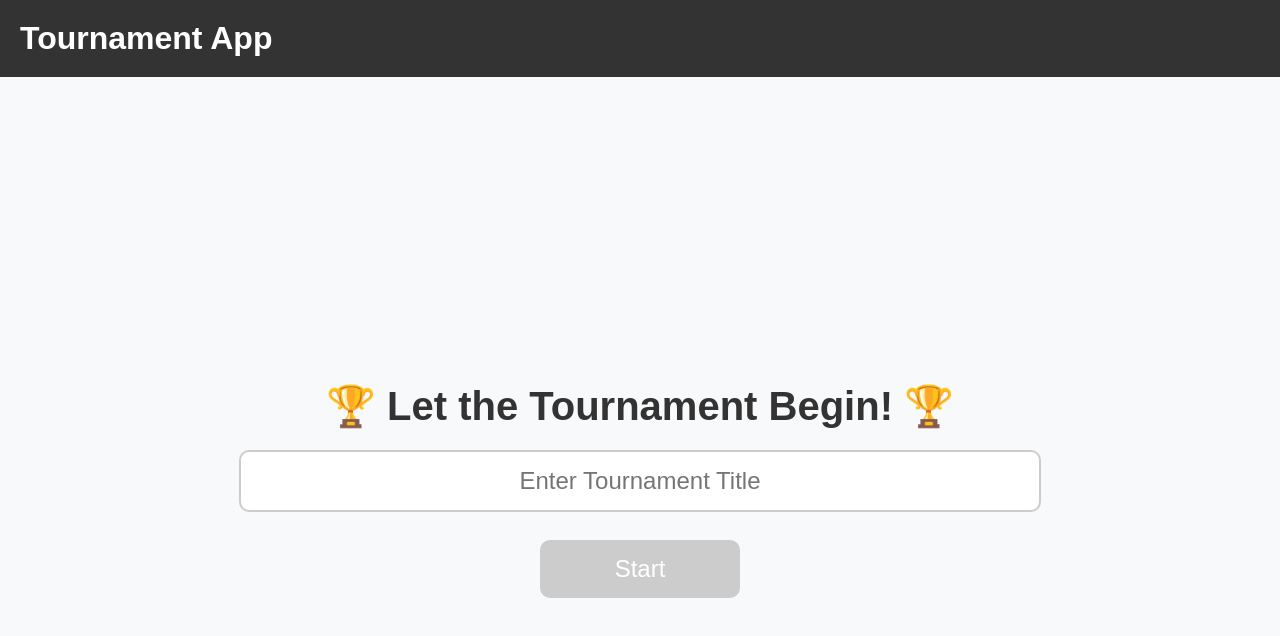
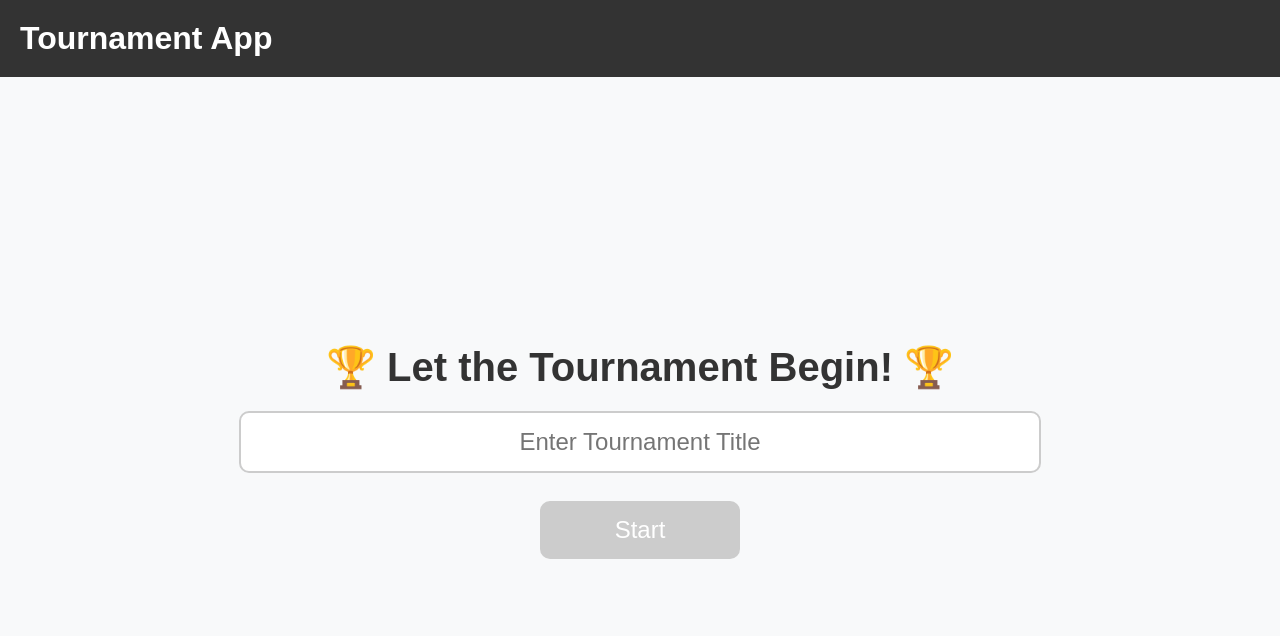
Before and after one commit to MJZ-Templates/tournament-app, a React (Vite) app: page / in a window 1280 px wide. Shown: the top 636 px of the page. Built offline with nearby package versions, Linux system fonts and the light colour scheme.

Commit message:
fix: 새로운 게임을 시작할때 홈화면에서 이전 타이틀이 header에 남아있는 이슈 해결

```diff
--- a/src/App.jsx
+++ b/src/App.jsx
@@ -1,43 +1,35 @@
-import { useState } from "react";
-import { BrowserRouter as Router, Route, Routes } from "react-router-dom";
+import React, { useState } from "react";
+import { BrowserRouter as Router, Routes, Route } from "react-router-dom";
 import HomePage from "./pages/HomePage";
 import CreateTournamentPage from "./pages/CreateTournamentPage";
 import TournamentPage from "./pages/TournamentPage";
 import ResultsPage from "./pages/ResultsPage";
 import Header from "./components/Header";
+import styled from "styled-components";
+
+const AppContainer = styled.div`
+  display: flex;
+  flex-direction: column;
+  height: 100vh;
+`;
 
 const App = () => {
   const [tournamentTitle, setTournamentTitle] = useState("");
-  const [pageTitle, setPageTitle] = useState("");
 
   return (
     <Router>
-      <div>
-        <Header tournamentTitle={tournamentTitle} pageTitle={pageTitle} />
+      <AppContainer>
+        <Header tournamentTitle={tournamentTitle} />
         <Routes>
           <Route
             path="/"
-            element={
-              <HomePage
-                setTournamentTitle={setTournamentTitle}
-                setPageTitle={setPageTitle}
-              />
-            }
+            element={<HomePage setTournamentTitle={setTournamentTitle} />}
           />
-          <Route
-            path="/create-tournament"
-            element={<CreateTournamentPage setPageTitle={setPageTitle} />}
-          />
-          <Route
-            path="/tournament"
-            element={<TournamentPage setPageTitle={setPageTitle} />}
-          />
-          <Route
-            path="/results"
-            element={<ResultsPage setPageTitle={setPageTitle} />}
-          />
+          <Route path="/create-tournament" element={<CreateTournamentPage />} />
+          <Route path="/tournament" element={<TournamentPage />} />
+          <Route path="/results" element={<ResultsPage />} />
         </Routes>
-      </div>
+      </AppContainer>
     </Router>
   );
 };
--- a/src/components/Header.jsx
+++ b/src/components/Header.jsx
@@ -12,13 +12,13 @@ const Title = styled.h1`
   transition: color 0.3s ease-in-out;
 `;
 
-const Header = ({ tournamentTitle, pageTitle }) => {
+const Header = ({ tournamentTitle }) => {
   const navigate = useNavigate();
 
   return (
     <HeaderContainer>
       <Title onClick={() => navigate("/")}>
-        {tournamentTitle ? `${tournamentTitle}` : "Tournament App"}
+        {tournamentTitle || "Tournament App"}
       </Title>
     </HeaderContainer>
   );
--- a/src/pages/HomePage.jsx
+++ b/src/pages/HomePage.jsx
@@ -62,6 +62,10 @@ const HomePage = ({ setTournamentTitle }) => {
     setIsDisabled(title.trim().length === 0);
   }, [title]);
 
+  useEffect(() => {
+    setTournamentTitle("");
+  }, [setTournamentTitle]);
+
   const handleStart = () => {
     if (isDisabled) return;
     setTournamentTitle(title);
```
